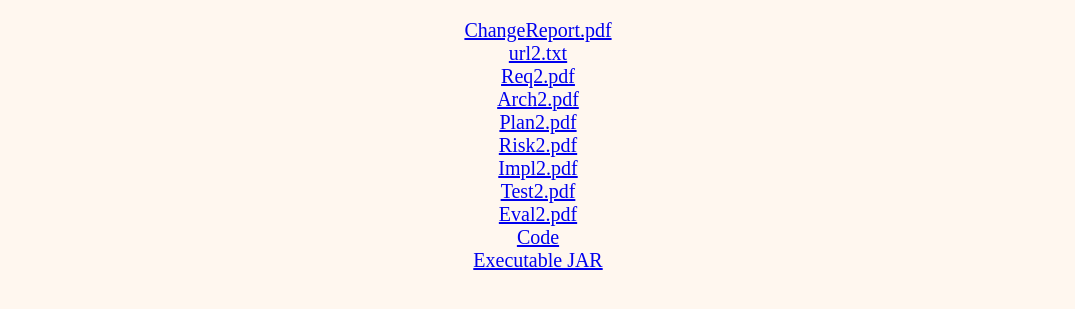
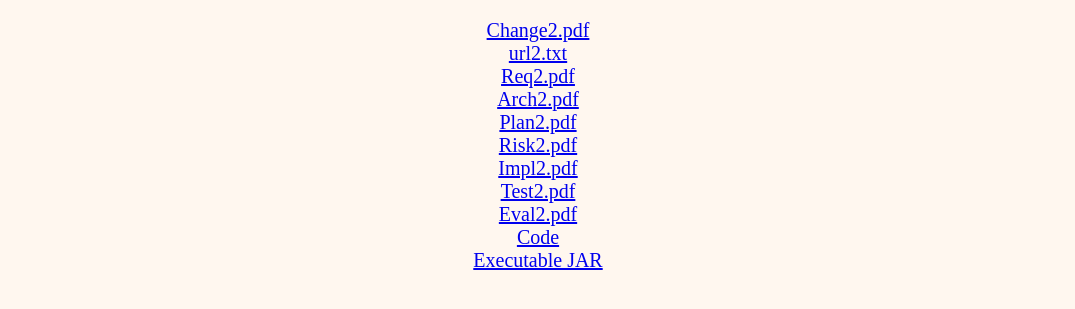
Before and after one commit to alexkleijwegt/alexkleijwegt.github.io, a plain HTML site: page deliverables.html in a window 1280 px wide. Shown: the part 485-794 px from the top of the page, without its empty margins (102-1177 px from the left). Drawn offline with Linux system fonts and the light colour scheme.

Commit message:
Update deliverables.html

```diff
--- a/deliverables.html
+++ b/deliverables.html
@@ -63,7 +63,7 @@
 
         <h1>Assessment 2 Deliverables (Group 13)</h1>
 
-        <a id="deliverablelink" href="./Assets/Deliverables/ChangeReport.pdf">ChangeReport.pdf</a>
+        <a id="deliverablelink" href="./Assets/Deliverables/Change2.pdf">Change2.pdf</a>
         <br>
         <a id="deliverablelink" href="./Assets/NewDiagrams/url2.txt">url2.txt</a>
         <br>
```
